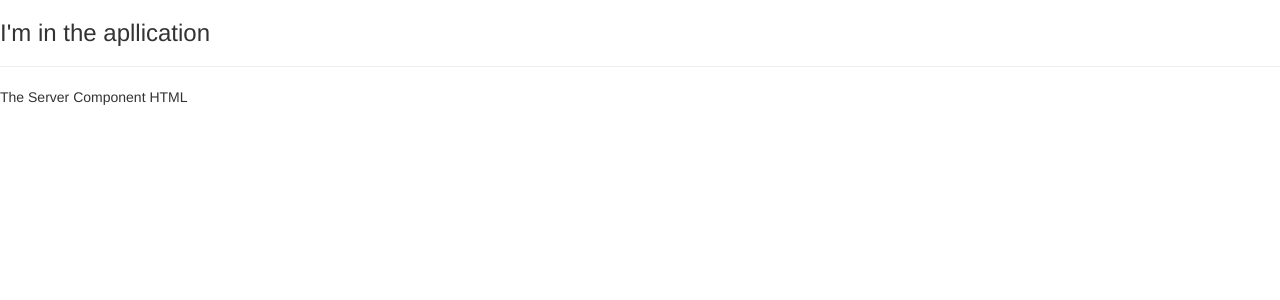
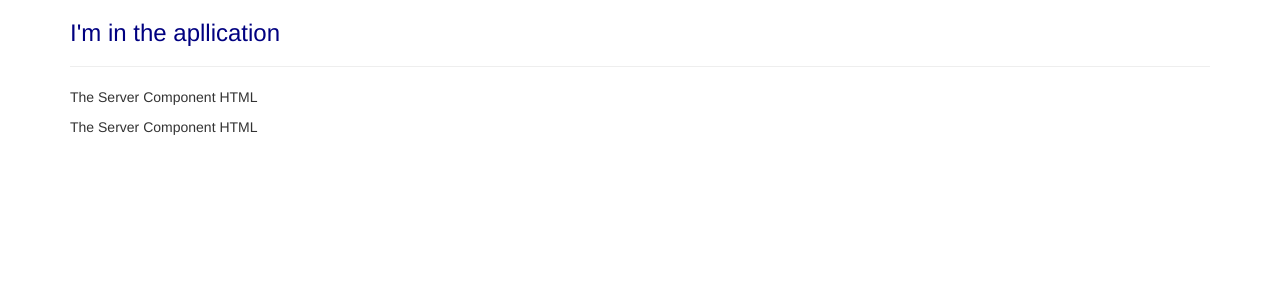
Before and after one commit to trustnloveu/angular-starter, an Angular app: page / in a window 1280 px wide. Shown: the top 300 px of the page. Built offline with nearby package versions, Linux system fonts and the light colour scheme.

Commit message:
Put styling with css and styls inside Component

```diff
--- a/src/app/app.component.css
+++ b/src/app/app.component.css
@@ -0,0 +1,3 @@
+h3 {
+  color: navy;
+}
--- a/src/app/app.component.html
+++ b/src/app/app.component.html
@@ -1,3 +1,9 @@
-<h3>I'm in the apllication</h3>
-<hr>
-<app-server></app-server>
+<div class="container">
+  <div class="row">
+    <div class="col-xs-12">
+      <h3>I'm in the apllication</h3>
+      <hr>
+      <app-servers></app-servers>
+    </div>
+  </div>
+</div>
--- a/src/app/app.component.ts
+++ b/src/app/app.component.ts
@@ -4,6 +4,11 @@
   selector: 'app-root',
   templateUrl: './app.component.html',
   styleUrls: ['./app.component.css']
+  // styles: [`
+  //   h3 {
+  //     color: dodgerblue;
+  //   }
+  // `],
 })
 export class AppComponent {
 }
--- a/src/app/servers/servers.component.ts
+++ b/src/app/servers/servers.component.ts
@@ -2,7 +2,10 @@
 
 @Component({
   selector: 'app-servers',
-  templateUrl: './servers.component.html',
+  template: `
+    <app-server></app-server>
+    <app-server></app-server>
+  `,
   styleUrls: ['./servers.component.css']
 })
 export class ServersComponent implements OnInit {
```
